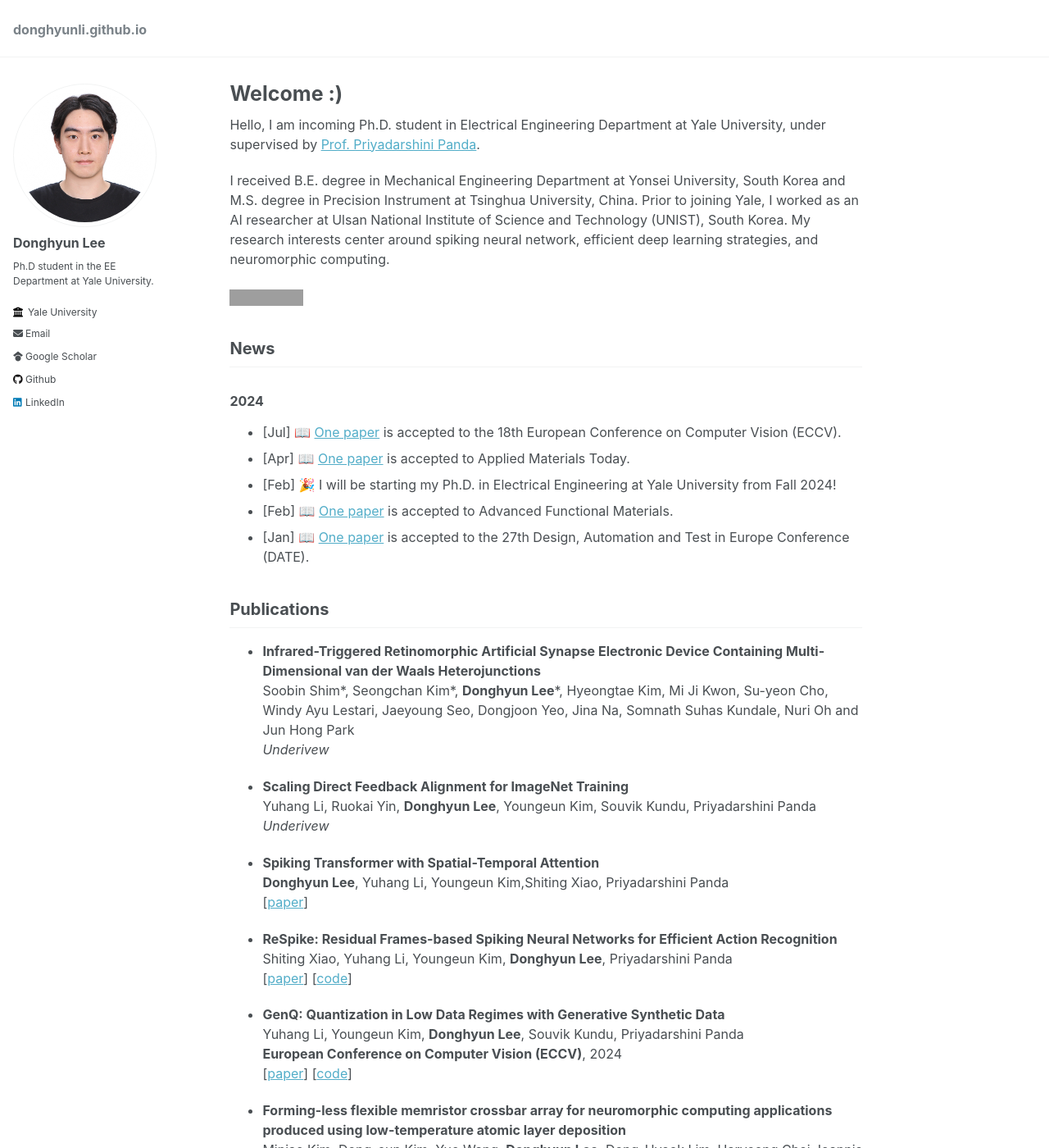
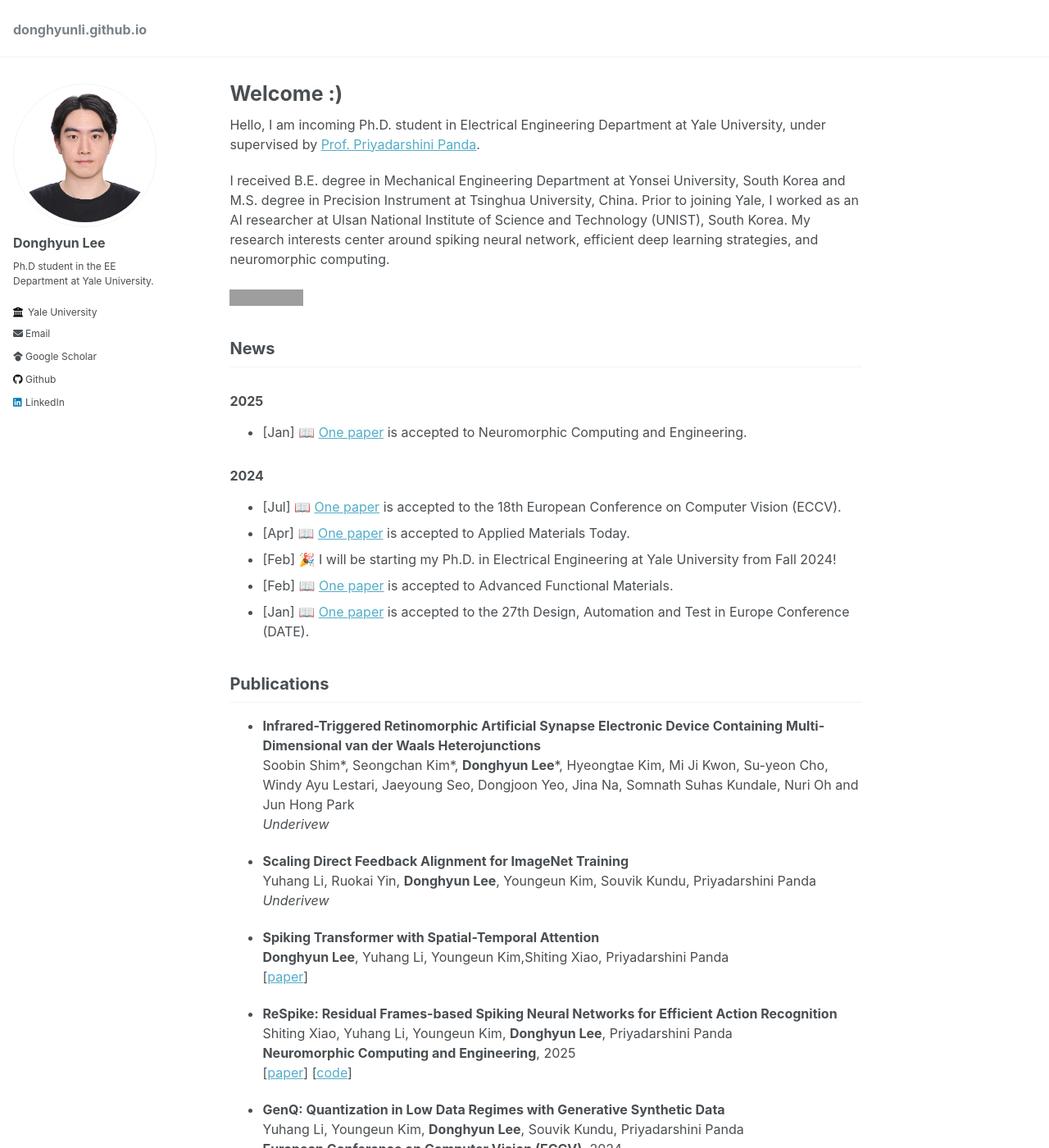
Before and after one commit to donghyunli/donghyunli.github.io, a Jekyll site: the page built from _pages/about.md, in a window 1280 px wide and 1400 px high. Shown: the whole window at 82% size. Built offline with Jekyll 4.4.1, drawn with Linux system fonts in a browser that asks for light colours; grey boxes are pictures that could not be loaded.

Commit message:
paper_update

```diff
--- a/_pages/about.md
+++ b/_pages/about.md
@@ -16,6 +16,9 @@ I received B.E. degree in Mechanical Engineering Department at Yonsei University
 [![Hits](https://hits.seeyoufarm.com/api/count/incr/badge.svg?url=https%3A%2F%2Fdonghyunli.github.io&count_bg=%233D89C8&title_bg=%23555555&icon=&icon_color=%23E7E7E7&title=hits&edge_flat=false)](https://donghyunli.github.io/)
 
 ## News
+### 2025
+- [Jan] 📖 [One paper](https://arxiv.org/pdf/2409.01564) is accepted to Neuromorphic Computing and Engineering.
+
 ### 2024
 - [Jul] 📖 [One paper](https://arxiv.org/pdf/2312.05272) is accepted to the 18th European Conference on Computer Vision (ECCV).
 - [Apr] 📖 [One paper](https://www.sciencedirect.com/science/article/pii/S2352940724001501) is accepted to Applied Materials Today.
@@ -39,6 +42,7 @@ Yuhang Li, Ruokai Yin, **Donghyun Lee**, Youngeun Kim, Souvik Kundu, Priyadarshi
 
 - **ReSpike: Residual Frames-based Spiking Neural Networks for Efficient Action Recognition**\\
 Shiting Xiao, Yuhang Li, Youngeun Kim, **Donghyun Lee**, Priyadarshini Panda\\
+**Neuromorphic Computing and Engineering**, 2025\\
 [[paper](https://arxiv.org/pdf/2409.01564)] [[code](https://github.com/GinnyXiao/ReSpike)]
 
 - **GenQ: Quantization in Low Data Regimes with Generative Synthetic Data**\\
```
